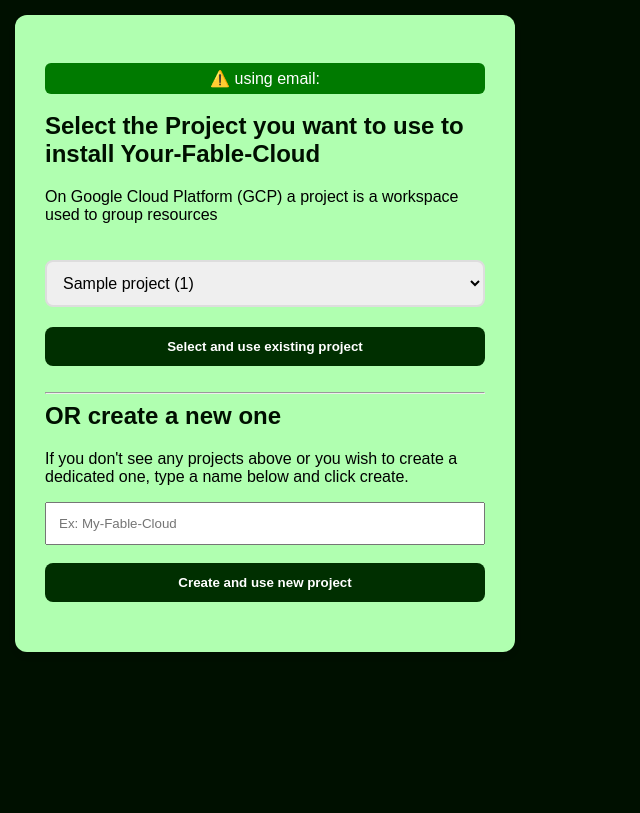
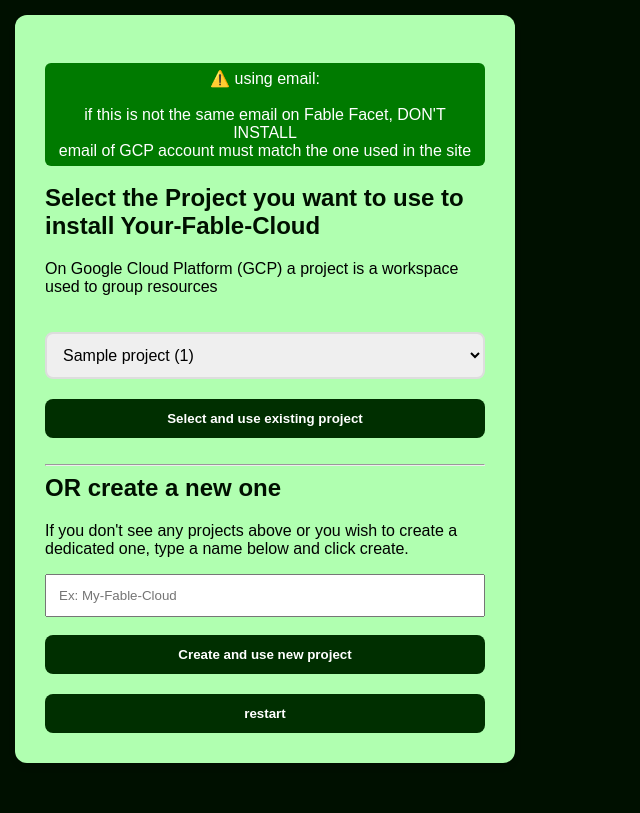
Before and after one commit to casson-projects-2020/fable-facet, a Flask app: template templates/index.html in a window 1280 px wide. Shown: the part 90-903 px from the top of the page, without its empty margins (0-640 px from the left). Run offline with Flask 3, Linux system fonts and the light colour scheme; the template is opened without the code that fills it: most values are stand-ins (such as "Sample title", 1, 10 or a date in 2020); data that the repository does not hold is empty; some web fonts are replaced.

Commit message:
Update index.html

```diff
--- a/templates/index.html
+++ b/templates/index.html
@@ -2,7 +2,7 @@
 <html>
 <head>
 <link rel="stylesheet" type="text/css" href="../static/style.css">
-<title>Your Fable Clour - Authors + AI to fictional texts</title>
+<title>Your Fable Clour - Authors + AI to create fictional texts</title>
 <meta name="viewport" content="width=device-width, initial-scale=1.0">
 <link rel="preconnect" href="https://fonts.googleapis.com" class="genos_first ">
 <link rel="preconnect" href="https://fonts.gstatic.com" crossorigin="true" class="genos_sec ">
@@ -105,12 +105,6 @@
 }
 
 
-async function api_key_creation()
-{
-    // https://accounts.google.com/AccountChooser?continue=https://aistudio.google.com/app/apikey&Email=USUARIO@EMAIL.COM
-}
-
-
 async function installer_run()
 {
     elem( "step2" ).style.display = "none";
@@ -136,19 +130,26 @@
 async function get_email()
 {
     const email_box = elem( "target" );
+    const step2_key = elem( "step2_key" );
 
     try
     {
         const response = await fetch( './get_email' );
         email = await response.text();
-        email_box.innerHTML += " " + email;
+        email_box.innerHTML += " " + email + `<br/><br/>
+if this is not the same email on Fable Facet, DON'T INSTALL<br/>
+email of GCP account must match the one used in the site`;
+
+        step2_key.onclick = () =>
+        {   window.open( "https://accounts.google.com/AccountChooser" +
+                "?continue=https://aistudio.google.com/app/apikey&Email=" + email );
+        }
     }
     catch( err )
     {
         alert( err );
     }
 }
-
 </script>
 </head>
 <body>
@@ -190,7 +191,8 @@
                 This integration is intended for professional content creation (of texts) and publishing within the Fable
                 Facet network.</p>
             <p>Click on the button below to be redirected to Google AI Studio Keys. Click on "Create API Key".</p>
-            <button id="step2_key" style="display: none" onclick="open_ai_studio()">Get your key</button>
+            <button id="step2_key">Create your Google Gemini API key</button>
+
         </div>
         <div id="status" class="status"></div>
         <div id="loader" style="display: none; text-align: center;">
@@ -202,7 +204,7 @@
                 width="6" height="22"/><rect class="spinner_hzlK spinner_YF1u" x="17" y="1" width="6" height="22"/>
             </svg>
         </div>
-        <button id="restart" style="display: none" onclick="location.reload()">restart</button>
+        <button id="restart" onclick="location.reload()">restart</button>
         <button id="step3" style="display: none" onclick="installer_run()">Install Fable Cloud</button>
         <div id="completed" style="display: none">
             Installer running... you can close this tab and follow the logs on the Google Cloud Shell terminal.
```
